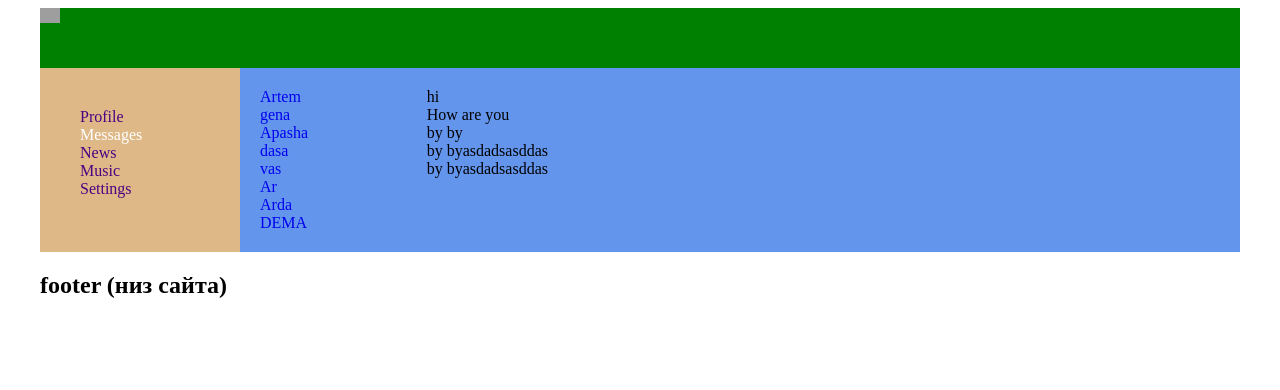
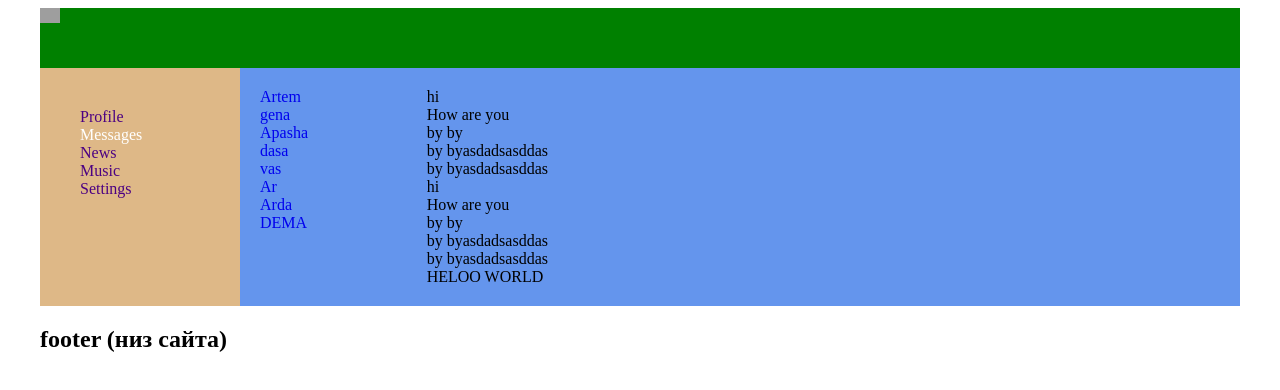
Before and after one commit to MarazorQ/react-web-project, a React (Create React App) app: page /Messages in a window 1280 px wide. Shown: the top 390 px of the page. Built offline with nearby package versions, Linux system fonts and the light colour scheme; grey boxes are pictures that could not be loaded.

Commit message:
assembling data into one object

```diff
--- a/src/Components/App.js
+++ b/src/Components/App.js
@@ -8,8 +8,8 @@ import {BrowserRouter, Route} from "react-router-dom";
 import './App.css';
 
 const App = (props) => {
-    const itemsMessage = () => <Messages itemsMessages={props.MessageItems} itemsDialog={props.DialogItems}/>
-    const itemsContent = () => <Content itemsContent={props.PropsItems}/>
+    const itemsMessage = () => <Messages itemsMessages={props.state.Messages}/>
+    const itemsContent = () => <Content itemsContent={props.state.Content}/>
     return (
         <BrowserRouter>
             <div className="app-wrapper">
--- a/src/Components/Content/Content.js
+++ b/src/Components/Content/Content.js
@@ -7,7 +7,7 @@ const Content = (props) =>{
     return(
         <div className={Styles.content}>
             <ContentInf/>
-            <Posts items={props.itemsContent}/>
+            <Posts items={props.itemsContent.PostsItems}/>
         </div>
     )
 }
--- a/src/Components/Messages/Messages.js
+++ b/src/Components/Messages/Messages.js
@@ -5,10 +5,10 @@ import Message from "./Message/Message";
 import DialogItem from "./DialogItem/DialogItem";
 
 const Messages = (props) =>{
-    let newMessageItems = props.itemsMessages.map((items) => {
+    let newMessageItems = props.itemsMessages.MessageItems.map((items) => {
         return(<Message message={items.message}/>)
     })
-    let newDialogItems = props.itemsDialog.map(items => <DialogItem name={items.name} id={items.id}/>)
+    let newDialogItems = props.itemsMessages.DialogItems.map(items => <DialogItem name={items.name} id={items.id}/>)
     return(
         <div className={Styles.content}>
             <div className={Styles.dialogs}>
--- /dev/null
+++ b/src/Redux/State.js
@@ -0,0 +1,40 @@
+let state = {
+    Content: {
+        PostsItems: [
+            {id: 1, name: 'p1', countLike: 112},
+            {id: 2, name: 'p2', countLike: 1},
+            {id: 3, name: 'p3', countLike: 12},
+            {id: 2, name: 'p2sadasdads', countLike: 122222},
+            {id: 3, name: 'BWM', countLike: 22},
+            {id: 2, name: 'p2sadasdadsWWWWWWWWWWWWWWWWWWWWWWWWWWWWWWWWWWWW', countLike: 122222},
+            {id: 3, name: 'BWMWWWWWWWWWWWWWWWWW', countLike: 22},
+            {id: 3, name: 'Audi', countLike: 22}
+        ]
+    },
+    Messages: {
+        MessageItems: [
+            {id: 1, message: 'hi'},
+            {id: 2, message: 'How are you'},
+            {id: 3, message: 'by by'},
+            {id: 3, message: 'by byasdadsasddas'},
+            {id: 3, message: 'by byasdadsasddas'},
+            {id: 1, message: 'hi'},
+            {id: 2, message: 'How are you'},
+            {id: 3, message: 'by by'},
+            {id: 3, message: 'by byasdadsasddas'},
+            {id: 3, message: 'by byasdadsasddas'},
+            {id: 3, message: 'HELOO WORLD'}
+        ],
+        DialogItems: [
+            {id: 1, name: 'Artem'},
+            {id: 2, name: 'gena'},
+            {id: 3, name: 'Apasha'},
+            {id: 4, name: 'dasa'},
+            {id: 5, name: 'vas'},
+            {id: 6, name: 'Ar'},
+            {id: 62, name: 'Arda'},
+            {id: 622, name: 'DEMA'},
+        ]
+    }
+}
+export default state
--- a/src/index.js
+++ b/src/index.js
@@ -2,30 +2,31 @@ import React from 'react';
 import { render } from 'react-dom';
 import App from './Components/App';
 import './Components/App.css';
+import  state from './Redux/State'
 
-let DialogItems = [
-    {id: 1, name: 'Artem'},
-    {id: 2, name: 'gena'},
-    {id: 3, name: 'Apasha'},
-    {id: 4, name: 'dasa'},
-    {id: 5, name: 'vas'},
-    {id: 6, name: 'Ar'},
-    {id: 62, name: 'Arda'},
-    {id: 622, name: 'DEMA'}
-]
-let MessageItems = [
-    {id: 1, message: 'hi'},
-    {id: 2, message: 'How are you'},
-    {id: 3, message: 'by by'},
-    {id: 3, message: 'by byasdadsasddas'},
-    {id: 3, message: 'by byasdadsasddas'}
-]
-let PostsItems = [
-    {id: 1, name: 'p1', countLike: 112},
-    {id: 2, name: 'p2', countLike: 1},
-    {id: 3, name: 'p3', countLike: 12},
-    {id: 2, name: 'p2sadasdads', countLike: 122222},
-    {id: 3, name: 'BWM', countLike: 22}
-]
+// let DialogItems = [
+//     {id: 1, name: 'Artem'},
+//     {id: 2, name: 'gena'},
+//     {id: 3, name: 'Apasha'},
+//     {id: 4, name: 'dasa'},
+//     {id: 5, name: 'vas'},
+//     {id: 6, name: 'Ar'},
+//     {id: 62, name: 'Arda'},
+//     {id: 622, name: 'DEMA'}
+// ]
+// let MessageItems = [
+//     {id: 1, message: 'hi'},
+//     {id: 2, message: 'How are you'},
+//     {id: 3, message: 'by by'},
+//     {id: 3, message: 'by byasdadsasddas'},
+//     {id: 3, message: 'by byasdadsasddas'}
+// ]
+// let PostsItems = [
+//     {id: 1, name: 'p1', countLike: 112},
+//     {id: 2, name: 'p2', countLike: 1},
+//     {id: 3, name: 'p3', countLike: 12},
+//     {id: 2, name: 'p2sadasdads', countLike: 122222},
+//     {id: 3, name: 'BWM', countLike: 22}
+// ]
 
-render(<App PropsItems={PostsItems} MessageItems={MessageItems} DialogItems={DialogItems}/>, document.getElementById('root'));
+render(<App state={state}/>, document.getElementById('root'));
```
